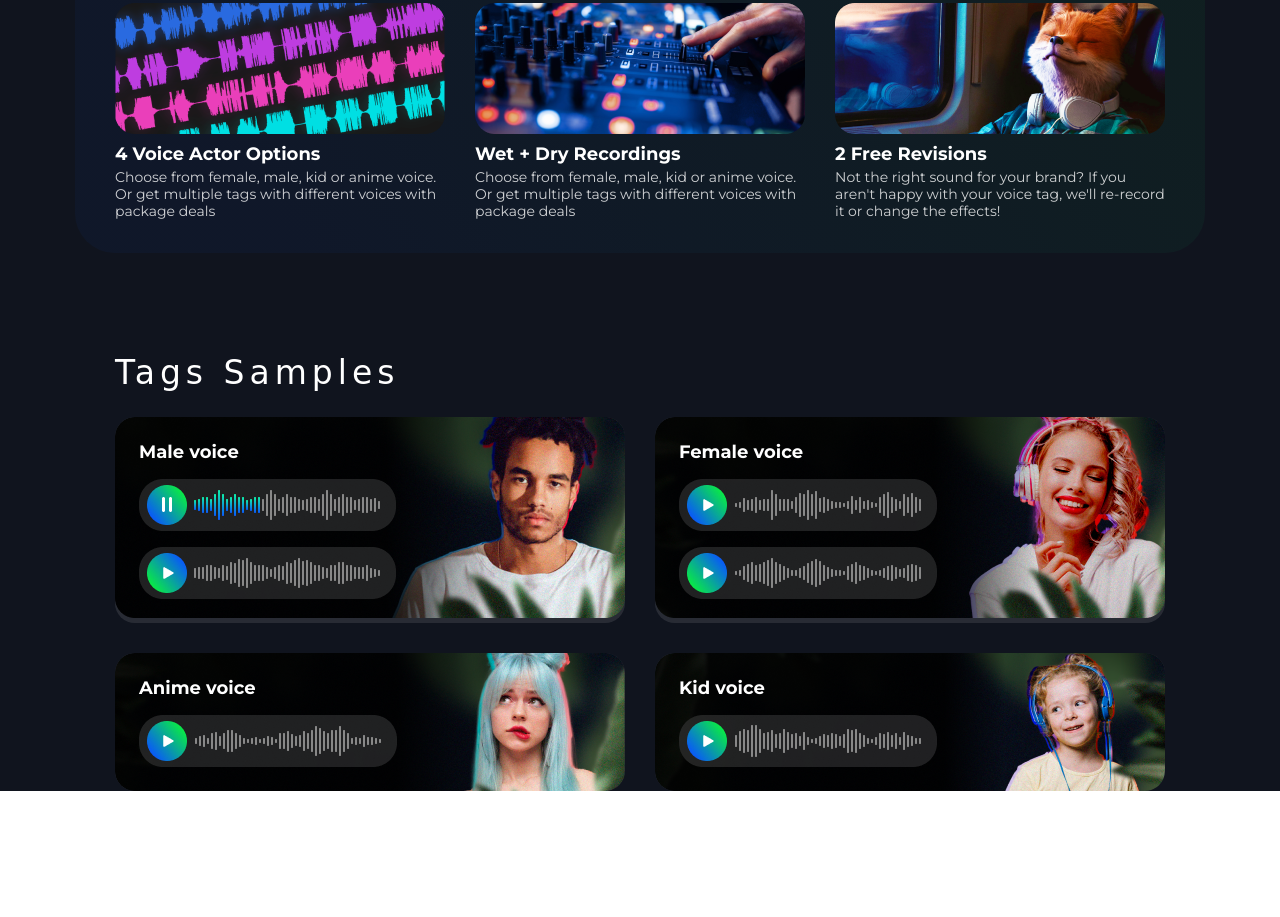
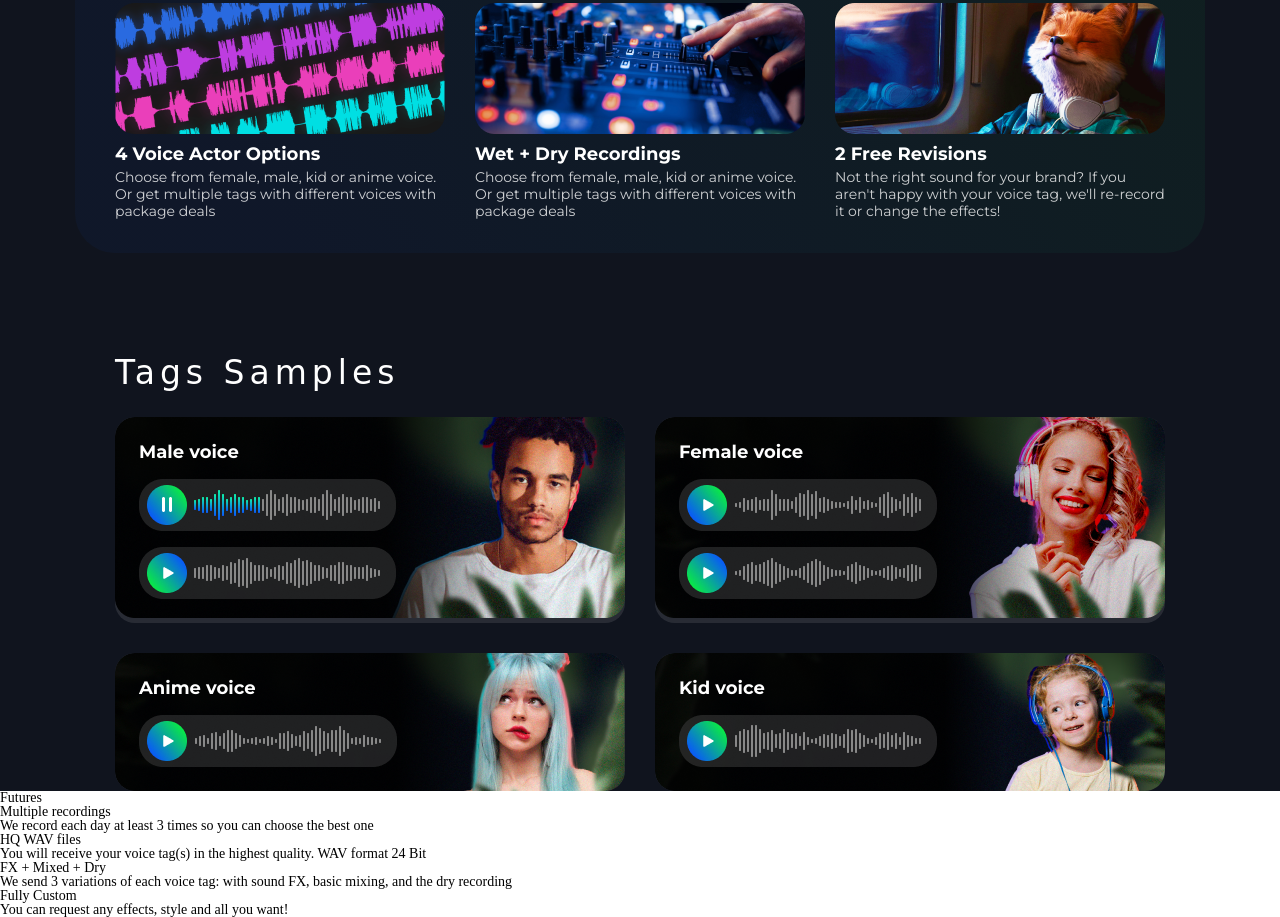
Before and after one commit to YupyUser/Portfolio-site-2, a plain HTML site: page index.html in a window 1280 px wide. Shown: the part 1499-2416 px from the top of the page. Before the commit the page ends 2290 px from the top, so only its background shows below. Drawn offline with Linux system fonts and the light colour scheme; a web font is replaced by a local one.

Commit message:
made futures section html

```diff
--- a/index.html
+++ b/index.html
@@ -164,7 +164,7 @@
         </div>
       </div>
     </section>
-    <div class="tag_samp">
+    <section class="tag_samp">
       <div class="special_container">
         <div class="tag_samp__title-lng">Tags Samples</div>
         <div class="tag_samp__male_female_container">
@@ -214,7 +214,41 @@
           </div>
         </div>
       </div>
-    </div>
+    </section>
+    <section class="future_ultimate_offer">
+      <div class="futures">
+        <h1 class="futures__title-lng">Futures</h1>
+        <ol class="futures_list">
+          <li class="futures__li">
+            <h2 class="futures__li_title_1-lng">Multiple recordings</h2>
+            <p class="futures__li_p_1-lng">
+              We record each day at least 3 times so you can choose the best one
+            </p>
+          </li>
+          <li class="futures__li">
+            <h2 class="futures__li_title_2-lng">HQ WAV files</h2>
+            <p class="futures__li_p_2-lng">
+              You will receive your voice tag(s) in the highest quality. WAV
+              format 24 Bit
+            </p>
+          </li>
+          <li class="futures__li">
+            <h2 class="futures__li_title_3-lng">FX + Mixed + Dry</h2>
+            <p class="futures__li_p_3-lng">
+              We send 3 variations of each voice tag: with sound FX, basic
+              mixing, and the dry recording
+            </p>
+          </li>
+          <li class="futures__li">
+            <h2 class="futures__li_title_4-lng">Fully Custom</h2>
+            <p class="futures__li_p_4-lng">
+              You can request any effects, style and all you want!
+            </p>
+          </li>
+        </ol>
+      </div>
+      <div class="ultimate_offer"></div>
+    </section>
     <script type="module" src="js/translateLogic.js"></script>
   </body>
 </html>
```
